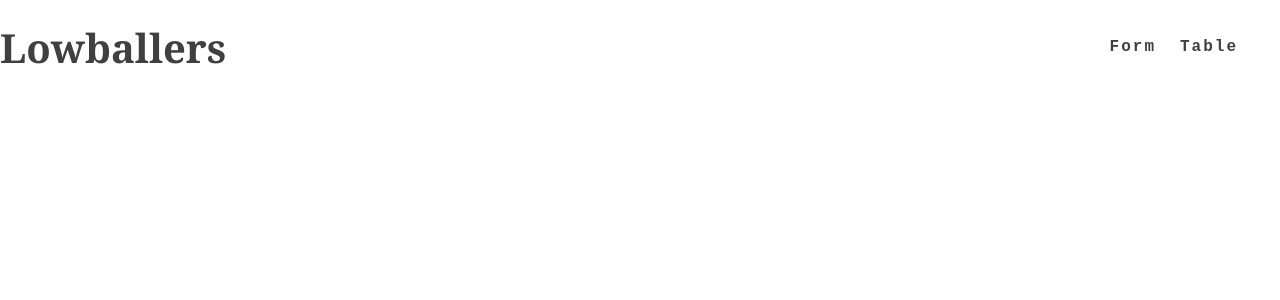
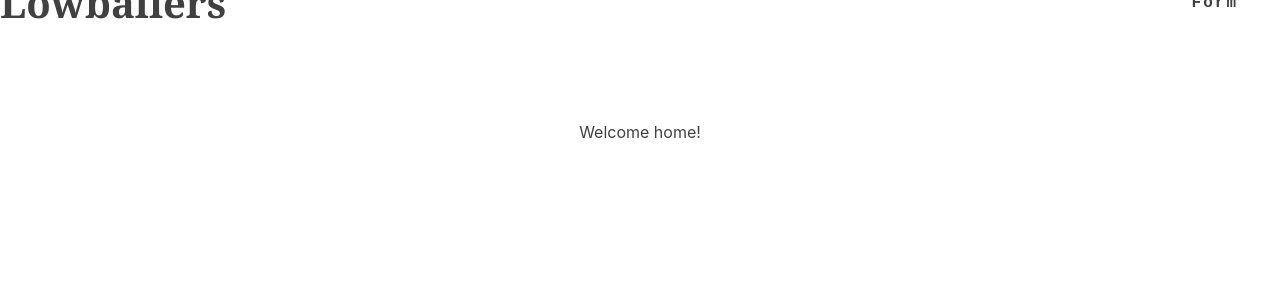
Before and after one commit to RishanBaweja/csc307-lowballers, a React (Vite) app in the folder packages/react-frontend/: page / in a window 1280 px wide. Shown: the top 300 px of the page. Built offline with nearby package versions, Linux system fonts and the light colour scheme.

Commit message:
feat: need to fix submit

```diff
--- a/packages/react-frontend/src/Layout.jsx
+++ b/packages/react-frontend/src/Layout.jsx
@@ -1,15 +1,19 @@
 import React, { useState, useEffect } from "react";
 import style from "./navbar.module.css";
-import { Link } from "react-router-dom";
+import { Link, Outlet } from "react-router-dom";
 
 export default function Layout() {
   return (
+    <div className={style.shell}>
       <header className={style.navbar}>
         <h1 className={style.pagetitle}>Lowballers </h1>
         <nav className={style.navlist}>
           <Link to="/form">Form</Link>
-        <Link to="/table">Table</Link>
         </nav>
       </header>
+      <main className={style.content}>
+        <Outlet />
+      </main>
+    </div>
   );
 }
--- a/packages/react-frontend/src/main.jsx
+++ b/packages/react-frontend/src/main.jsx
@@ -5,7 +5,7 @@ import { createBrowserRouter, RouterProvider, Link } from "react-router-dom";
 
 import MyApp from "./MyApp";
 import Form from "./pages/Form.jsx";
-import Table from "./pages/Table.jsx";
+// import Table from "./pages/Table.jsx";
 import Layout from "./Layout.jsx";
 // import Home from "./pages/Home.jsx";
 import "./main.css";
@@ -37,7 +37,6 @@ const router = createBrowserRouter([
     children: [
       { index: true, element: <div>Welcome home!</div> },
       { path: "form", element: <Form /> },
-      { path: "table", element: <Table /> },
     ],
   },
 ]);
--- a/packages/react-frontend/src/navbar.module.css
+++ b/packages/react-frontend/src/navbar.module.css
@@ -67,3 +67,15 @@
   font-size: 40px;
   font-family: Georgia;
 }
+
+.content {
+  max-width: 960px;
+  margin: 24px auto;
+  padding: 0 16px;
+}
+
+.shell {
+  min-height: 100dvh;
+  display: grid;
+  grid-template-rows: auto 1fr auto;
+}
```
Lines whose indentation alone changed are shown as unchanged.
